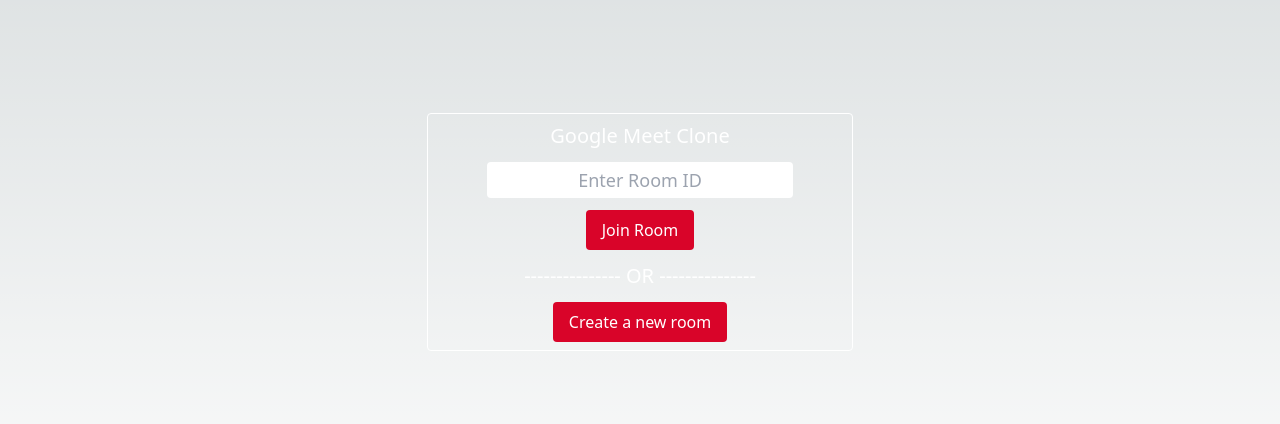
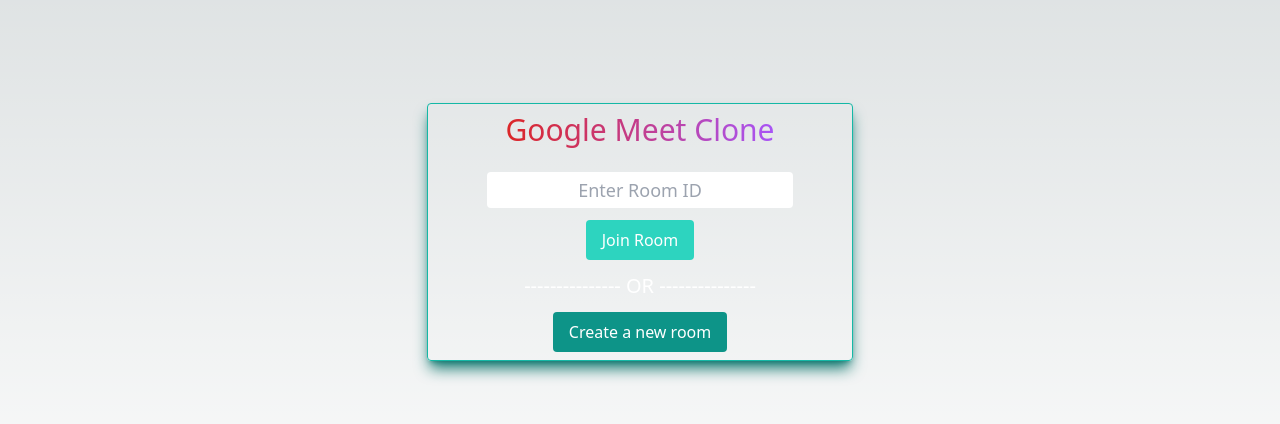
Before and after one commit to piyushg-07/webrtc-meet-clone, a Next.js app: page / in a window 1280 px wide. Shown: the part 184-608 px from the top of the page. Built offline with nearby package versions, Linux system fonts and the light colour scheme; no server answers.

Commit message:
minor fixes

```diff
--- a/pages/index.js
+++ b/pages/index.js
@@ -20,24 +20,29 @@
   }
   return (
     <div className="h-screen flex items-center justify-center">
-      <div className="w-4/12 p-2 border border-white rounded mt-8 text-white flex flex-col items-center justify-center">
-        <h1 className='text-xl text-center'>Google Meet Clone</h1>
-        <div className="flex flex-col items-center mt-3 w-full">
+      <div className="w-4/12 p-2 border border-teal-500 rounded mt-8 text-white flex flex-col items-center justify-center shadow-teal-700 shadow-lg">
+        <h1 className='text-3xl text-center bg-gradient-to-r from-red-600 to-purple-500 text-transparent bg-clip-text transition duration-500'>
+          Google Meet Clone
+        </h1>
+
+        <div className="flex flex-col items-center mt-6 w-full">
           <input
             className='text-black text-lg p-1 rounded w-9/12 mb-3 text-center'
             placeholder='Enter Room ID'
             value={roomId}
             onChange={(e) => setRoomId(e.target.value)}
           />
-          <button className='bg-buttonPrimary py-2 px-4 rounded' onClick={joinRoom}>
+          <button className='bg-teal-400 py-2 px-4 rounded' onClick={joinRoom}>
             Join Room
           </button>
         </div>
         <span className="my-3 text-xl">--------------- OR ---------------</span>
-        <button className='bg-buttonPrimary py-2 px-4 rounded' onClick={createAndJoin}>
+        <button className='bg-teal-600 py-2 px-4 rounded' onClick={createAndJoin}>
           Create a new room
         </button>
       </div>
     </div>
+
+
   )
 }
```
Also changed, not shown: styles/globals.css (line endings or trailing spaces).
